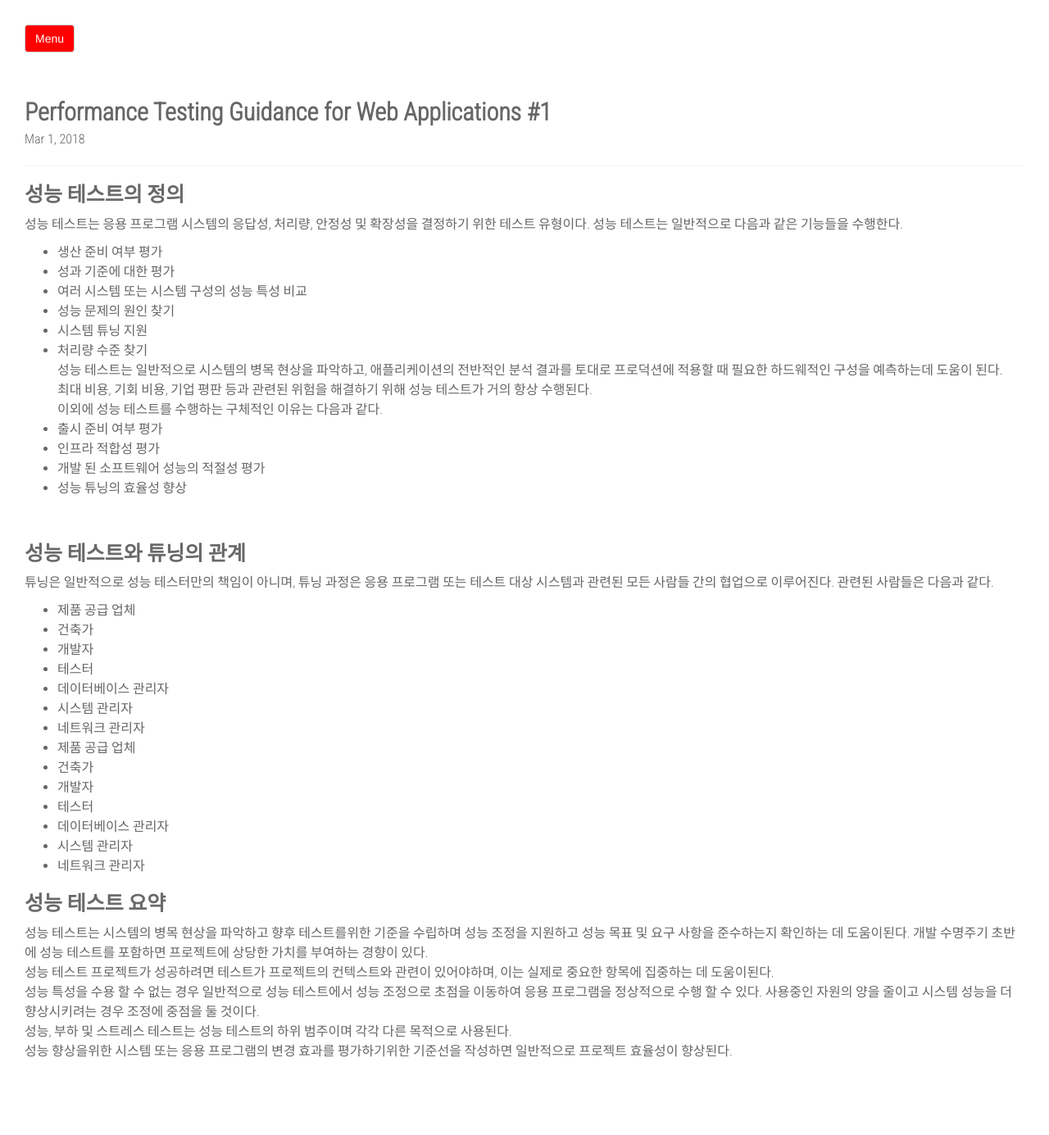
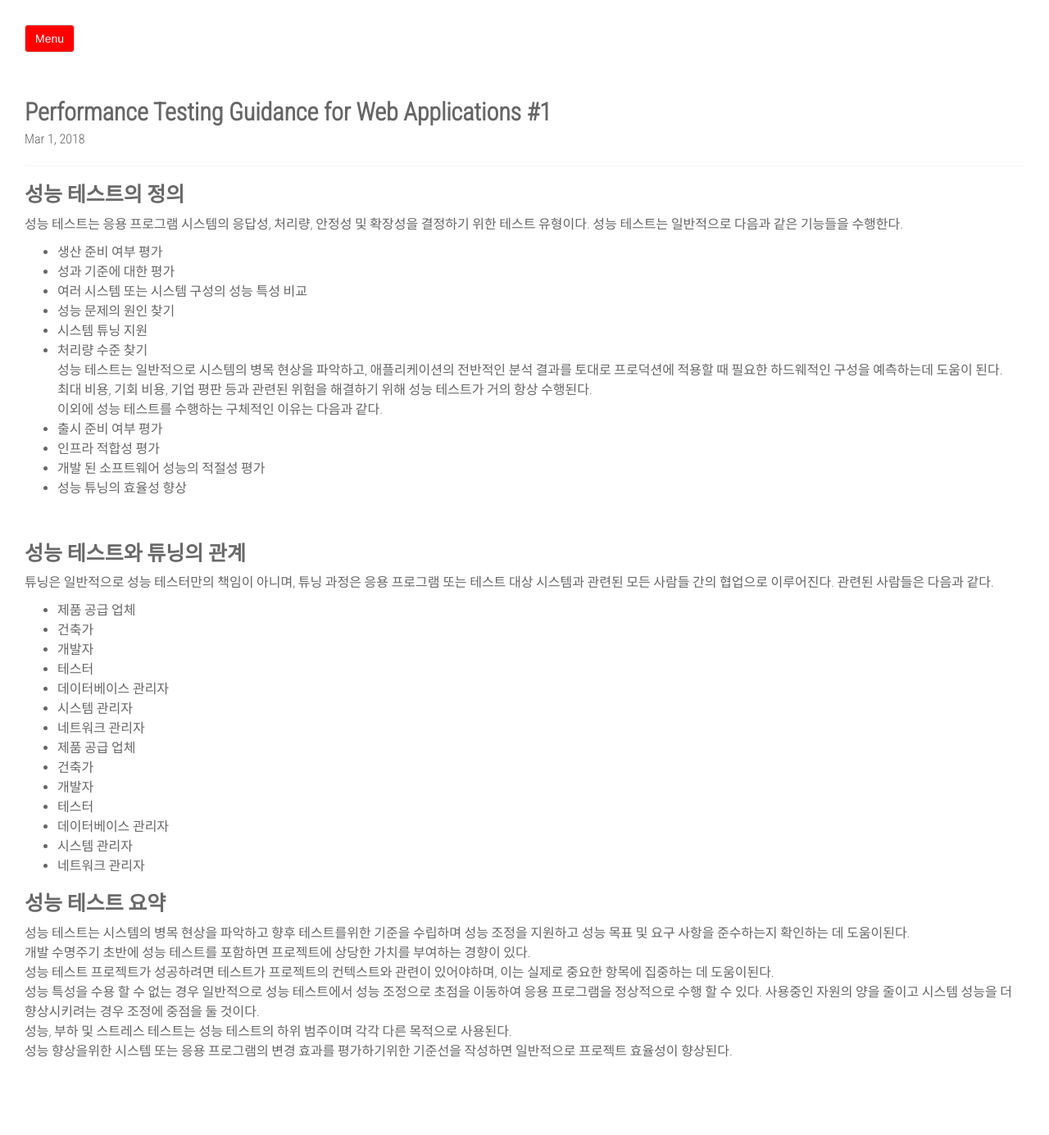
Before and after one commit to daehoney/daehoney.github.io, a Jekyll site: the page built from _posts/2018-03-01-performanceTest01.markdown, in a window 1280 px wide. Shown: the whole page at 82% size. Built offline with Jekyll 4.4.1, drawn with Linux system fonts in a browser that asks for light colours; nearby versions of some CDN libraries; comment, search, counter and statistics services are not loaded.

Commit message:
Add files via upload

```diff
--- a/_posts/2018-03-01-performanceTest01.markdown
+++ b/_posts/2018-03-01-performanceTest01.markdown
@@ -50,7 +50,9 @@ categories: Reading
 
 # 성능 테스트 요약
 
-성능 테스트는 시스템의 병목 현상을 파악하고 향후 테스트를위한 기준을 수립하며 성능 조정을 지원하고 성능 목표 및 요구 사항을 준수하는지 확인하는 데 도움이된다. 개발 수명주기 초반에 성능 테스트를 포함하면 프로젝트에 상당한 가치를 부여하는 경향이 있다.
+성능 테스트는 시스템의 병목 현상을 파악하고 향후 테스트를위한 기준을 수립하며 성능 조정을 지원하고 성능 목표 및 요구 사항을 준수하는지 확인하는 데 도움이된다.
+<br>
+개발 수명주기 초반에 성능 테스트를 포함하면 프로젝트에 상당한 가치를 부여하는 경향이 있다.
 <br>
 성능 테스트 프로젝트가 성공하려면 테스트가 프로젝트의 컨텍스트와 관련이 있어야하며, 이는 실제로 중요한 항목에 집중하는 데 도움이된다.
 <br>
```
